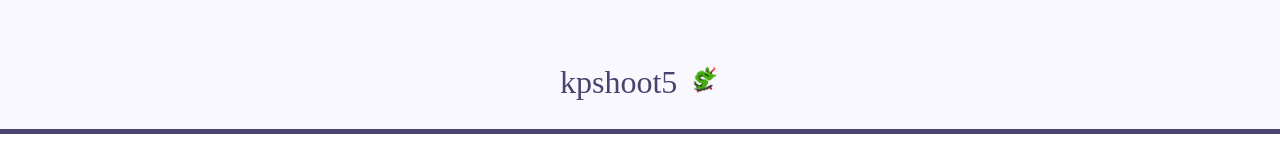
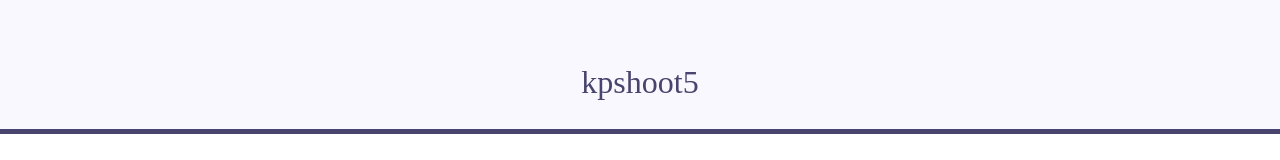
Before and after one commit to kpomm/kpshoot5, a React (Vite) app: page / in a window 1280 px wide. Shown: the top 160 px of the page. Built offline with nearby package versions, Linux system fonts and the light colour scheme; a web font is replaced by a local one.

Commit message:
Removing logo for first publishing

```diff
--- a/src/components/TopBar.jsx
+++ b/src/components/TopBar.jsx
@@ -1,12 +1,10 @@
 import React from 'react';
-import logo from './pixelLogo.png';
 
 function TopBar() {
   return (
     <div className="top-bar">
       <div className="flex-row">
         <h1>kpshoot5</h1>
-        <img id="logo" src={logo} alt="" />
       </div>
       <h2>LVL1: scared (B&W)</h2>
     </div>
```
Also changed, not shown: src/components/pixelLogo.png (deleted).
